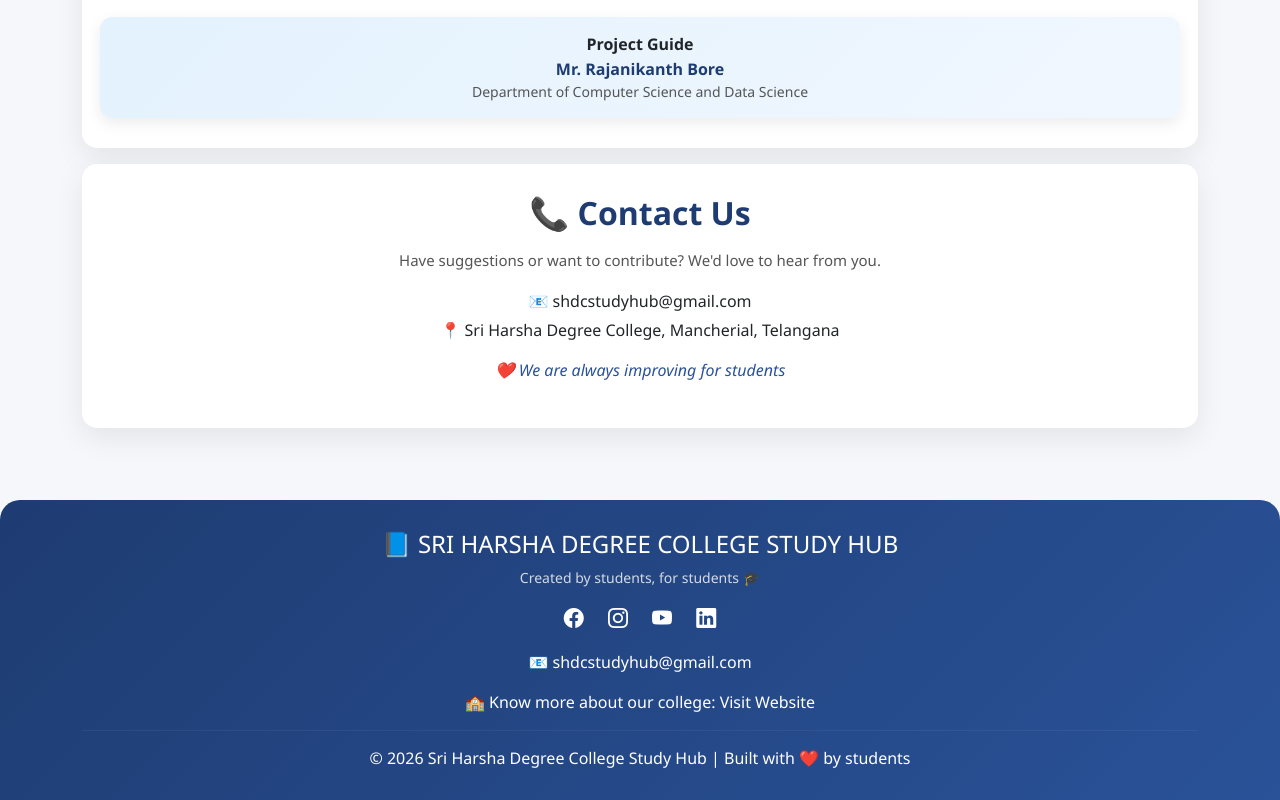
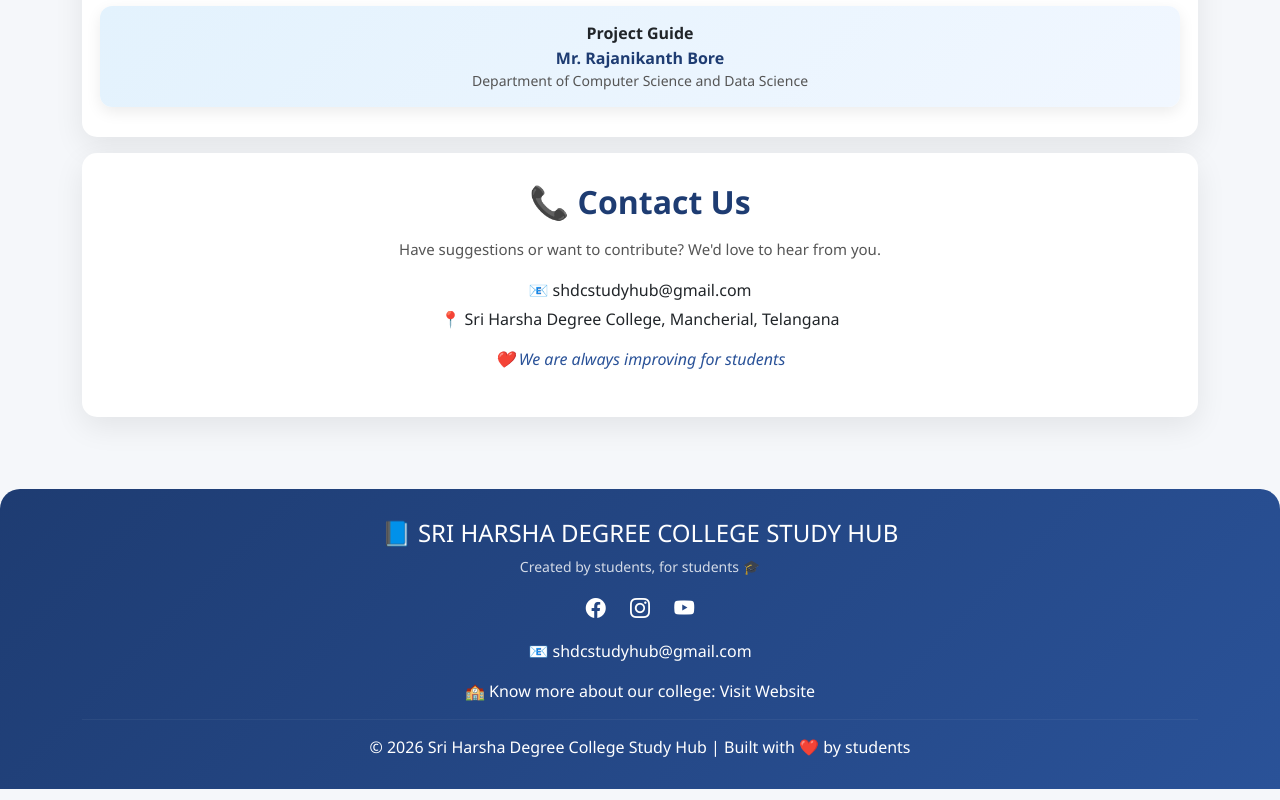
Before and after one commit to rajanikantbore/shdcstudyhub, a plain HTML site: page index.html in a window 1280 px wide. Shown: the part 1387-2187 px from the top of the page. Drawn offline with nearby package versions, Linux system fonts and the light colour scheme.

Commit message:
links added

```diff
--- a/index.html
+++ b/index.html
@@ -266,10 +266,10 @@
 
         <!-- Social Icons -->
         <div class="social-icons my-3">
-          <a href="#"><i class="bi bi-facebook"></i></a>
-          <a href="#"><i class="bi bi-instagram"></i></a>
-          <a href="#"><i class="bi bi-youtube"></i></a>
-          <a href="#"><i class="bi bi-linkedin"></i></a>
+          <a href="https://www.facebook.com/people/Sri-Harsha-Degree-College-Mancherial/100067540377263/"><i class="bi bi-facebook"></i></a>
+          <a href="https://www.instagram.com/sri_harsha_degree_college_/"><i class="bi bi-instagram"></i></a>
+          <a href="https://www.youtube.com/@SriHarshainstitutionsMncl"><i class="bi bi-youtube"></i></a>
+          <!-- <a href="#"><i class="bi bi-linkedin"></i></a> -->
         </div>
 
         <!-- Contact -->
--- a/style.css
+++ b/style.css
@@ -82,7 +82,7 @@ body {
 }
 
 .hero h1 {
-  font-size: 40px;
+  font-size: 31px;
   font-weight: bold;
 }
 
```
Also changed, not shown: QuestionPapers/papers.html (+1 -1 lines).
